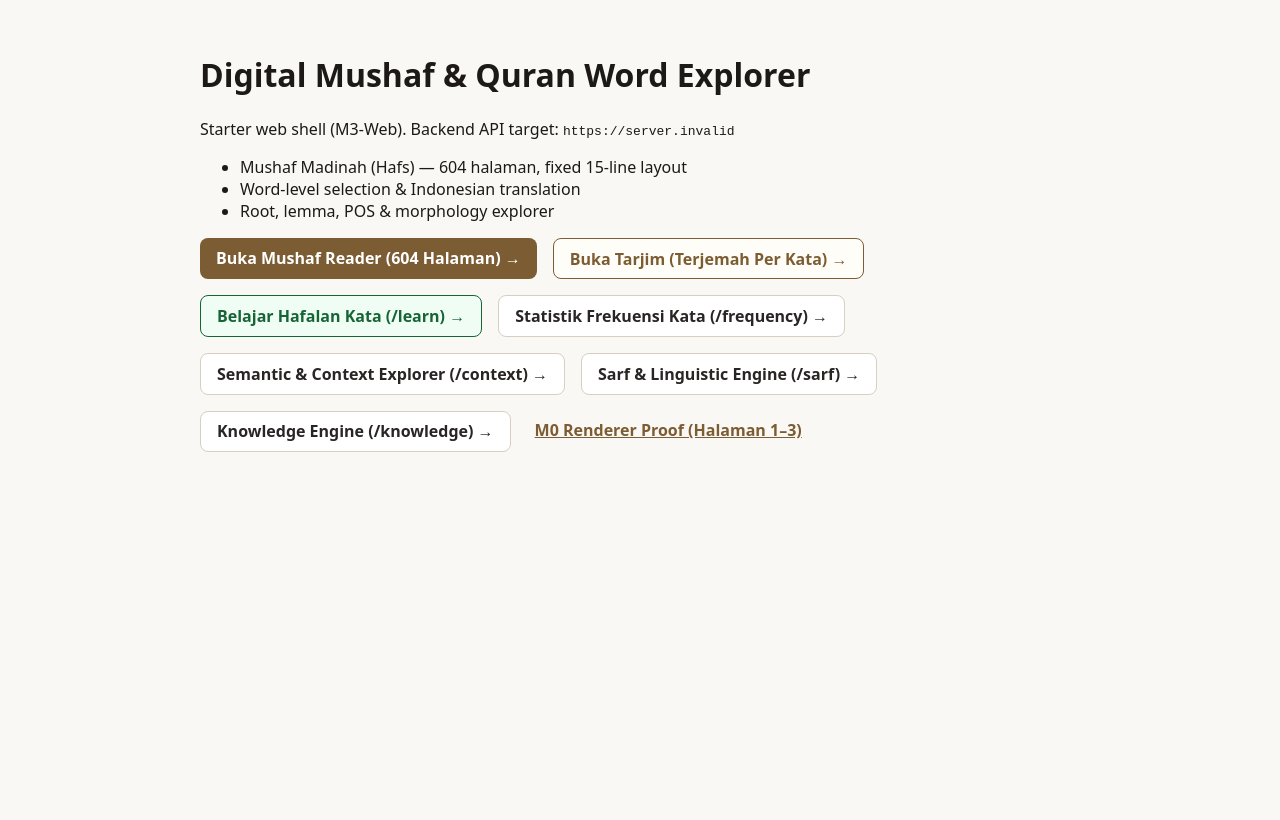
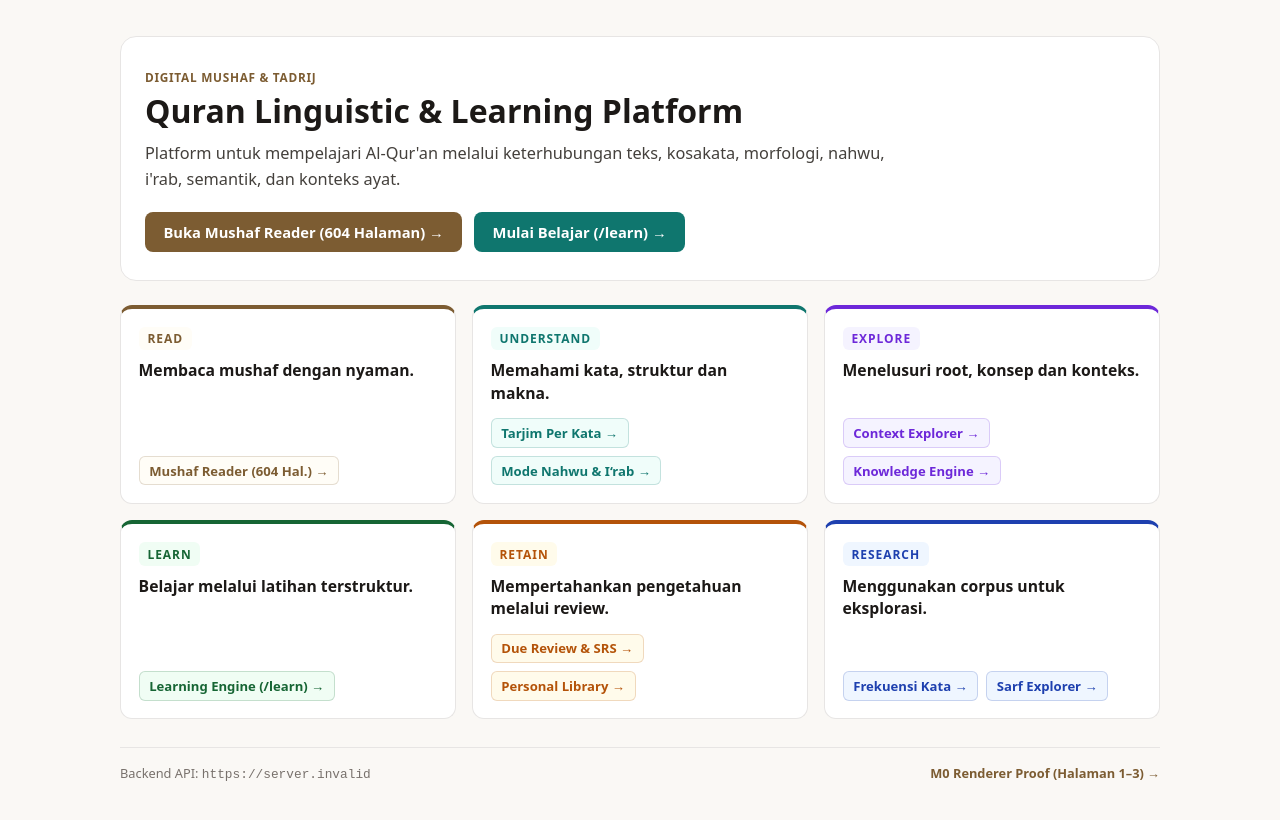
Before and after one commit to mluludk/quran, a Next.js app in the folder web/: page / in a window 1280 px wide. Shown: the top 820 px of the page. Built offline with nearby package versions, Linux system fonts and the light colour scheme; no server answers; a web font is replaced by a local one.

Commit message:
feat(home): update Home page with Quran Linguistic & Learning Platform 6 pillars

```diff
--- a/web/src/app/page.tsx
+++ b/web/src/app/page.tsx
@@ -1,118 +1,200 @@
+const PILLARS = [
+  {
+    code: "READ",
+    title: "Membaca mushaf dengan nyaman.",
+    accent: "#7c5c32",
+    bg: "#fffdf7",
+    links: [{ href: "/mushaf", label: "Mushaf Reader (604 Hal.) →" }],
+  },
+  {
+    code: "UNDERSTAND",
+    title: "Memahami kata, struktur dan makna.",
+    accent: "#0f766e",
+    bg: "#f0fdfa",
+    links: [
+      { href: "/tarjim", label: "Tarjim Per Kata →" },
+      { href: "/mushaf", label: "Mode Nahwu & I‘rab →" },
+    ],
+  },
+  {
+    code: "EXPLORE",
+    title: "Menelusuri root, konsep dan konteks.",
+    accent: "#6d28d9",
+    bg: "#f5f3ff",
+    links: [
+      { href: "/context", label: "Context Explorer →" },
+      { href: "/knowledge", label: "Knowledge Engine →" },
+    ],
+  },
+  {
+    code: "LEARN",
+    title: "Belajar melalui latihan terstruktur.",
+    accent: "#166534",
+    bg: "#f0fdf4",
+    links: [{ href: "/learn", label: "Learning Engine (/learn) →" }],
+  },
+  {
+    code: "RETAIN",
+    title: "Mempertahankan pengetahuan melalui review.",
+    accent: "#b45309",
+    bg: "#fffbeb",
+    links: [
+      { href: "/learn", label: "Due Review & SRS →" },
+      { href: "/knowledge", label: "Personal Library →" },
+    ],
+  },
+  {
+    code: "RESEARCH",
+    title: "Menggunakan corpus untuk eksplorasi.",
+    accent: "#1e40af",
+    bg: "#eff6ff",
+    links: [
+      { href: "/frequency", label: "Frekuensi Kata →" },
+      { href: "/sarf", label: "Sarf Explorer →" },
+    ],
+  },
+];
+
 export default function HomePage() {
   return (
-    <main style={{ maxWidth: 880, margin: "0 auto", padding: "2rem 1.25rem" }}>
-      <h1>Digital Mushaf &amp; Quran Word Explorer</h1>
-      <p>
-        Starter web shell (M3-Web). Backend API target:{" "}
-        <code>{process.env.NEXT_PUBLIC_API_URL ?? "http://localhost:8080/api/v1"}</code>
+    <main style={{ maxWidth: 1040, margin: "0 auto", padding: "2.25rem 1.25rem 3rem" }}>
+      <header
+        style={{
+          background: "#fff",
+          border: "1px solid #e7e5e4",
+          borderRadius: 16,
+          padding: "1.75rem 1.5rem",
+          marginBottom: "1.5rem",
+        }}
+      >
+        <div
+          style={{
+            display: "inline-block",
+            fontSize: "0.74rem",
+            fontWeight: 700,
+            letterSpacing: "0.06em",
+            textTransform: "uppercase",
+            color: "#7c5c32",
+            marginBottom: "0.45rem",
+          }}
+        >
+          Digital Mushaf &amp; Tadrij
+        </div>
+        <h1 style={{ margin: "0 0 0.6rem", fontSize: "2rem", lineHeight: 1.2, color: "#1c1917" }}>
+          Quran Linguistic &amp; Learning Platform
+        </h1>
+        <p style={{ margin: "0 0 1.25rem", fontSize: "1.02rem", lineHeight: 1.6, color: "#44403c", maxWidth: 760 }}>
+          Platform untuk mempelajari Al-Qur&apos;an melalui keterhubungan teks, kosakata, morfologi, nahwu, i&apos;rab,
+          semantik, dan konteks ayat.
         </p>
-      <ul>
-        <li>Mushaf Madinah (Hafs) — 604 halaman, fixed 15-line layout</li>
-        <li>Word-level selection &amp; Indonesian translation</li>
-        <li>Root, lemma, POS &amp; morphology explorer</li>
-      </ul>
-      <p style={{ display: "flex", gap: "1rem", flexWrap: "wrap" }}>
+
+        <div style={{ display: "flex", gap: "0.75rem", flexWrap: "wrap" }}>
           <a
             href="/mushaf"
             style={{
-            padding: "0.55rem 1rem",
+              padding: "0.6rem 1.15rem",
               borderRadius: 8,
               background: "#7c5c32",
               color: "#fff",
               textDecoration: "none",
-            fontWeight: 600,
+              fontWeight: 700,
+              fontSize: "0.92rem",
             }}
           >
             Buka Mushaf Reader (604 Halaman) →
           </a>
           <a
-          href="/tarjim"
+            href="/learn"
             style={{
-            padding: "0.55rem 1rem",
+              padding: "0.6rem 1.15rem",
               borderRadius: 8,
-            border: "1px solid #7c5c32",
-            background: "#fffdf7",
-            color: "#7c5c32",
+              background: "#0f766e",
+              color: "#fff",
               textDecoration: "none",
-            fontWeight: 600,
+              fontWeight: 700,
+              fontSize: "0.92rem",
             }}
           >
-          Buka Tarjim (Terjemah Per Kata) →
+            Mulai Belajar (/learn) →
           </a>
-        <a
-          href="/learn"
+        </div>
+      </header>
+
+      <section
         style={{
-            padding: "0.55rem 1rem",
-            borderRadius: 8,
-            border: "1px solid #166534",
-            background: "#f0fdf4",
-            color: "#166534",
-            textDecoration: "none",
-            fontWeight: 600,
+          display: "grid",
+          gridTemplateColumns: "repeat(auto-fill, minmax(290px, 1fr))",
+          gap: "1rem",
+          marginBottom: "1.75rem",
         }}
       >
-          Belajar Hafalan Kata (/learn) →
-        </a>
-        <a
-          href="/frequency"
+        {PILLARS.map((p) => (
+          <div
+            key={p.code}
             style={{
-            padding: "0.55rem 1rem",
-            borderRadius: 8,
-            border: "1px solid #d6cfc2",
               background: "#fff",
-            color: "#292524",
-            textDecoration: "none",
-            fontWeight: 600,
+              border: "1px solid #e7e5e4",
+              borderTop: `4px solid ${p.accent}`,
+              borderRadius: 12,
+              padding: "1.1rem",
+              display: "flex",
+              flexDirection: "column",
+              justifyContent: "space-between",
+              gap: "0.85rem",
             }}
           >
-          Statistik Frekuensi Kata (/frequency) →
-        </a>
-        <a
-          href="/context"
+            <div>
+              <div
                 style={{
-            padding: "0.55rem 1rem",
-            borderRadius: 8,
-            border: "1px solid #d6cfc2",
-            background: "#fff",
-            color: "#292524",
-            textDecoration: "none",
-            fontWeight: 600,
+                  display: "inline-block",
+                  fontSize: "0.75rem",
+                  fontWeight: 800,
+                  letterSpacing: "0.08em",
+                  color: p.accent,
+                  background: p.bg,
+                  padding: "0.2rem 0.55rem",
+                  borderRadius: 6,
+                  marginBottom: "0.55rem",
                 }}
               >
-          Semantic &amp; Context Explorer (/context) →
-        </a>
+                {p.code}
+              </div>
+              <p style={{ margin: 0, fontSize: "0.98rem", fontWeight: 600, color: "#1c1917", lineHeight: 1.45 }}>
+                {p.title}
+              </p>
+            </div>
+            <div style={{ display: "flex", gap: "0.5rem", flexWrap: "wrap" }}>
+              {p.links.map((lk) => (
                 <a
-          href="/sarf"
+                  key={lk.label}
+                  href={lk.href}
                   style={{
-            padding: "0.55rem 1rem",
-            borderRadius: 8,
-            border: "1px solid #d6cfc2",
-            background: "#fff",
-            color: "#292524",
+                    fontSize: "0.82rem",
+                    fontWeight: 600,
+                    color: p.accent,
                     textDecoration: "none",
-            fontWeight: 600,
+                    padding: "0.3rem 0.6rem",
+                    borderRadius: 6,
+                    background: p.bg,
+                    border: `1px solid ${p.accent}33`,
                   }}
                 >
-          Sarf &amp; Linguistic Engine (/sarf) →
+                  {lk.label}
                 </a>
-        <a
-          href="/knowledge"
-          style={{
-            padding: "0.55rem 1rem",
-            borderRadius: 8,
-            border: "1px solid #d6cfc2",
-            background: "#fff",
-            color: "#292524",
-            textDecoration: "none",
-            fontWeight: 600,
-          }}
-        >
-          Knowledge Engine (/knowledge) →
+              ))}
+            </div>
+          </div>
+        ))}
+      </section>
+
+      <footer style={{ display: "flex", justifyContent: "space-between", flexWrap: "wrap", gap: "0.75rem", fontSize: "0.8rem", color: "#78716c", borderTop: "1px solid #e7e5e4", paddingTop: "1rem" }}>
+        <span>
+          Backend API: <code>{process.env.NEXT_PUBLIC_API_URL ?? "http://localhost:8080/api/v1"}</code>
+        </span>
+        <a href="/m0-proof" style={{ fontWeight: 600, color: "#7c5c32", textDecoration: "none" }}>
+          M0 Renderer Proof (Halaman 1–3) →
         </a>
-        <a href="/m0-proof" style={{ padding: "0.55rem 0.5rem", fontWeight: 600, color: "#7c5c32" }}>
-          M0 Renderer Proof (Halaman 1–3)
-        </a>
-      </p>
+      </footer>
     </main>
   );
 }
```
Lines whose indentation alone changed are shown as unchanged.
